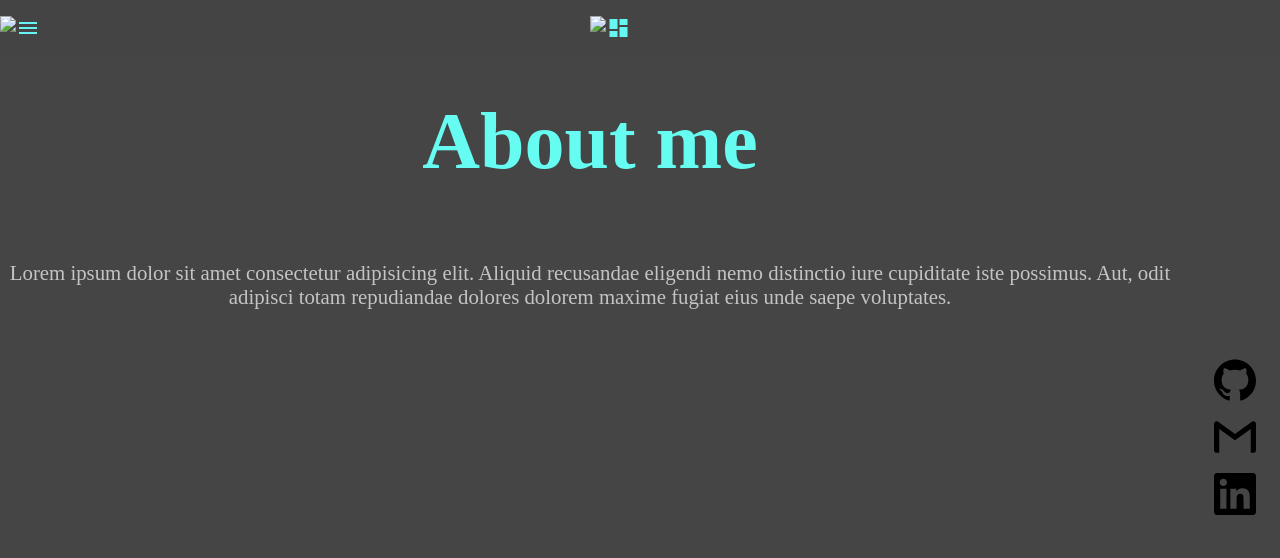
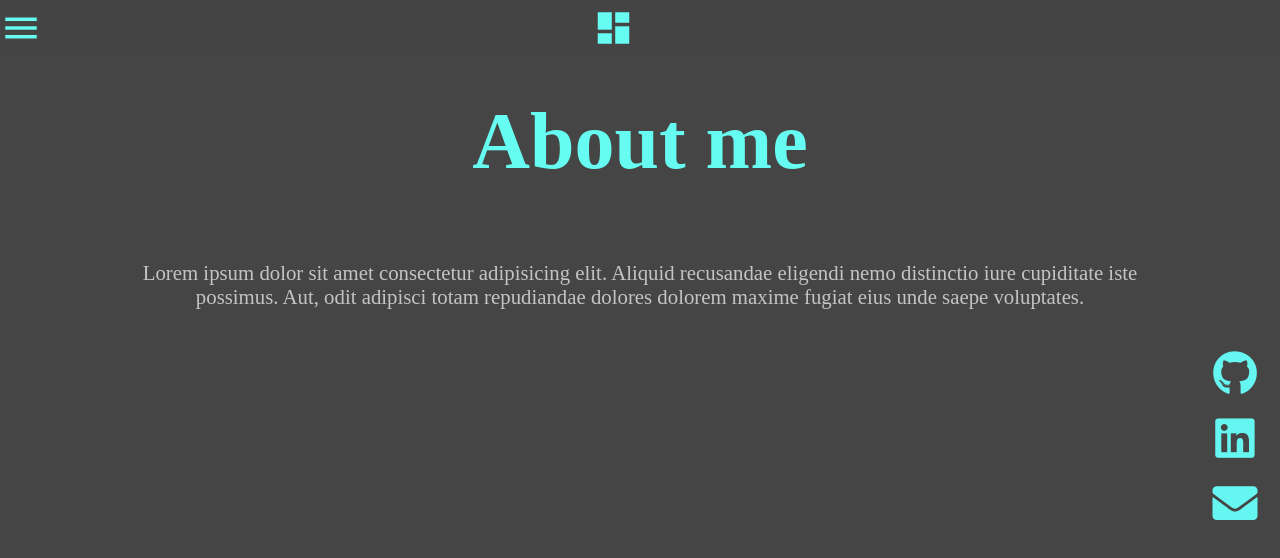
Before and after one commit to Gabrielomn/gabrielomn.github.io, a plain HTML site: page index.html in a window 1280 px wide. Drawn offline with Linux system fonts and the light colour scheme.

Commit message:
adding fontawesome

```diff
--- a/index.css
+++ b/index.css
@@ -3,6 +3,7 @@ html, body{
     padding:0;
     box-sizing:border-box;
     background-color:#454545;
+    font-family:"Montserrat Alternates"
 }
 
 .container {
@@ -12,7 +13,7 @@ html, body{
     grid-template-columns: 1fr 12fr 1fr;
     grid-template-rows: 7vh 93vh;
     grid-template-areas: "h h h"
-                         "m m a"
+                         ". m a"
 }
 
 header{
@@ -40,7 +41,7 @@ aside{
     grid-area:a;
     display:flex;
     flex-direction: column;
-    justify-content: center;
+    align-items: center;
     /* grid-column-start: 2;
     grid-column-end: 3; */
 }
@@ -82,3 +83,13 @@ aside button{
     color:#66F6F1;
     margin:5px;
 }
+
+aside{
+    justify-content: center;
+}
+
+aside i{
+    color: #66F6F1;
+    font-size:45px;
+    margin:10px;
+}
--- a/index.html
+++ b/index.html
@@ -4,14 +4,15 @@
     <meta charset="UTF-8">
     <meta name="viewport" content="width=device-width, initial-scale=1.0">
     <meta http-equiv="X-UA-Compatible" content="ie=edge">
-    <link rel="stylesheet" type="text/css" href="index.css"></link>
+    <link rel="stylesheet" type="text/css" href="index.css">
+    <link href="https://fonts.googleapis.com/icon?family=Material+Icons" rel="stylesheet">
+    <link rel="stylesheet" href="https://use.fontawesome.com/releases/v5.7.1/css/all.css">
     <title>Gabriel Nóbrega</title>
 </head>
 <body class ="container">
     <header>
-        <img class = "material-icons item centerv" alt="menu"></img>
-        <img class = "material-icons item centerv centerheader" alt="dashboard"></img>
-        <link href="https://fonts.googleapis.com/icon?family=Material+Icons" rel="stylesheet">
+        <i class = "material-icons item centerv" style="font-size:42px; color:#66fcf1">menu</i>
+        <i class = "material-icons item centerv centerheader" style="font-size:42px; color:#66fcf1" >dashboard</i>
 
     </header>
     <main>
@@ -19,9 +20,9 @@
         <p class="item">Lorem ipsum dolor sit amet consectetur adipisicing elit. Aliquid recusandae eligendi nemo distinctio iure cupiditate iste possimus. Aut, odit adipisci totam repudiandae dolores dolorem maxime fugiat eius unde saepe voluptates.</p>
     </main>
     <aside>
-            <button><img class = "item centerv aside material-icons" src="./assets/vectors/github.svg" alt="github" height="42" width="42"></button>
-            <button><img class = "item centerv aside" src="./assets/vectors/gmail.svg" alt="gmail" height="42" width="42"></button>
-            <button><img class = "item centerv aside" src="./assets/vectors/linkedin.svg" alt="linkedin" height="42" width="42"></button>
+            <a href="#"><i class="fab fa-github aside centerv"></i></a>
+            <a href="#"><i class="fab fa-linkedin aside centerv"></i></a>
+            <a href="#"><i class="fas fa-envelope aside centerv"></i></a>
     </aside>
     <footer></footer>
 </body>
```
